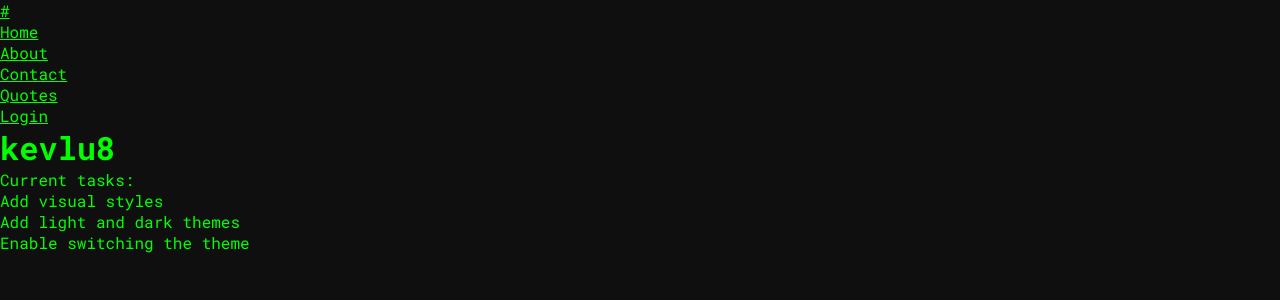
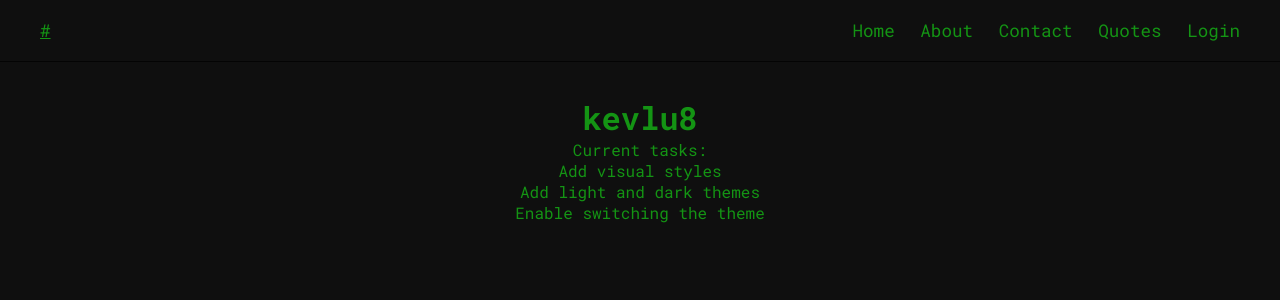
Before and after one commit to kevlu8/kevlu8.dev, a Node server app: page / in a window 1280 px wide. Shown: the top 300 px of the page. Run offline with Node 20, Linux system fonts and the light colour scheme; the visitor is signed in with stand-in values (Sample User, id 1).

Commit message:
Added better-looking theme

```diff
--- a/app.js
+++ b/app.js
@@ -77,8 +77,24 @@ app.get("/logout", function(req, res) {
 	res.redirect('/');
 });
 
+app.get("/contact", function(req, res) {
+	res.sendFile(path.join(__dirname, "/public/html/contact.html"));
+});
+
+app.get("/about", function(req, res) {
+	res.sendFile(path.join(__dirname, "/public/html/about.html"));
+});
+
+app.get("/quotes", function(req, res) {
+	res.sendFile(path.join(__dirname, "/public/html/quotes.html"));
+});
+
 app.get('/css/main.css', function(req, res) {
 	res.sendFile(path.join(__dirname, "/public/css/main.css"));
+});
+
+app.get('/kevlu8.jpg', function(req, res) {
+	res.sendFile(path.join(__dirname, "/kevlu8.jpg"));
 });
 
 app.get('*', function(req, res){
--- a/package.json
+++ b/package.json
@@ -13,12 +13,12 @@
   "author": "kevlu8",
   "license": "GPL-3.0-or-later",
   "dependencies": {
+    "cookie-parser": "^1.4.6",
     "dotenv": "^10.0.0",
     "ejs": "^3.1.6",
     "express": "^4.17.1",
     "nodemon": "^2.0.15",
-    "snoowrap": "^1.23.0",
-    "cookie-parser": "^1.4.6"
+    "snoowrap": "^1.23.0"
   },
   "repository": {
     "type": "git",
--- a/public/css/main.css
+++ b/public/css/main.css
@@ -1,8 +1,11 @@
 * {
     font-family: "Roboto Mono", monospace;
-    color: #00ff00;
     padding: 0;
     margin: 0;
+    color: #149414;
+    box-sizing: border-box;
+    text-align: center;
+    /* border: 1px solid blue; */
 }
 
 html {
@@ -10,11 +13,40 @@ html {
     background-color: #0f0f0f;
 }
 
+body {
+    margin: 6rem 0 0 0;
+}
+
+a {
+    font-size: 1.1rem;
+}
+
 nav {
     position: fixed;
     top: 0;
     left: 0;
     z-index: 1;
+    padding: 1.2rem 2.5rem;
+    display: flex;
+    flex-direction: row;
+    justify-content: space-between;
+    align-items: center;
+    width: 100%;
+    background-color: rgba(#0f0f0f, 0.5);
+    border-bottom: 1px solid rgba(0, 0, 0, 0.7);
+} /*im back*/
 
-    display: flex;
+.nav-container a {
+    text-decoration: none;
+    margin: 0 0.5rem;
+    transition: color 0.1s linear;
 }
+
+.nav-container a:last-child {
+    margin: 0;
+    margin-left: 0.5rem;
+}
+
+.nav-container a:hover {
+    color: #00ff00;
+}
--- a/public/html/index.html
+++ b/public/html/index.html
@@ -12,24 +12,27 @@
     <link rel="preconnect" href="https://fonts.gstatic.com" crossorigin>
     <link href="https://fonts.googleapis.com/css2?family=Roboto+Mono:wght@100;200;300;400;500;600;700&display=swap" rel="stylesheet">
 
+    <!-- Favicon -->
+
+    <link rel="icon" href="../../kevlu8.jpg" type="image/x-icon">
+
     <!-- CSS -->
-
-    <!--Link CSS Stylesheet-->
 
     <link rel="stylesheet" type='text/css' href="../css/main.css">
 </head>
 <body>
     <header>
-        <a href="/" class="logo">#</a>
+        <nav>
+            <a href="/" class="logo">#</a>
 
-        <ul>
-            <li><a href="/">Home</a></li>
-            <li><a href="/about">About</a></li>
-            <li><a href="/contact">Contact</a></li>
-            <li><a href="/quotes">Quotes</a></li>
-            <li class="login"><a href="/login">Login</a></li>
-            <li class="logout"><a href="/logout">Logout</a></li>
-        </ul>
+            <div class="nav-container">
+                <a href="/">Home</a>
+                <a href="/about">About</a>
+                <a href="/contact">Contact</a>
+                <a href="/quotes">Quotes</a>
+                <a href="/login" class="login">Login</a>
+                <a href="/logout" class="logout">Logout</a>
+            </div>
         </nav>
     </header>
     <!--Create main content-->
--- a/public/html/login.html
+++ b/public/html/login.html
@@ -5,7 +5,7 @@
     <meta http-equiv="X-UA-Compatible" content="IE=edge">
     <meta name="viewport" content="width=device-width, initial-scale=1.0">
     <title>Login</title>
-    <link rel="stylesheet" href="/public/css/main.css">
+    <link rel="stylesheet" href="../css/main.css">
 </head>
 <body>
     <header>
```
Also changed, not shown: public/html/about.html (added, +80 -0 lines), public/html/contact.html (added, +12 -0 lines), public/html/quotes.html (added, +12 -0 lines), kevlu8.jpg (added).
